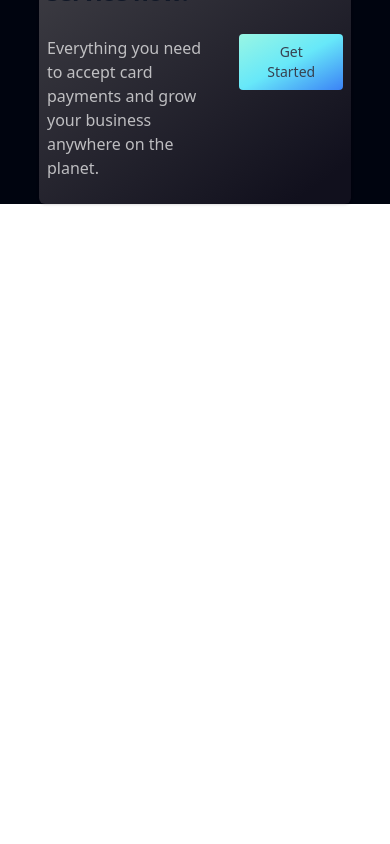
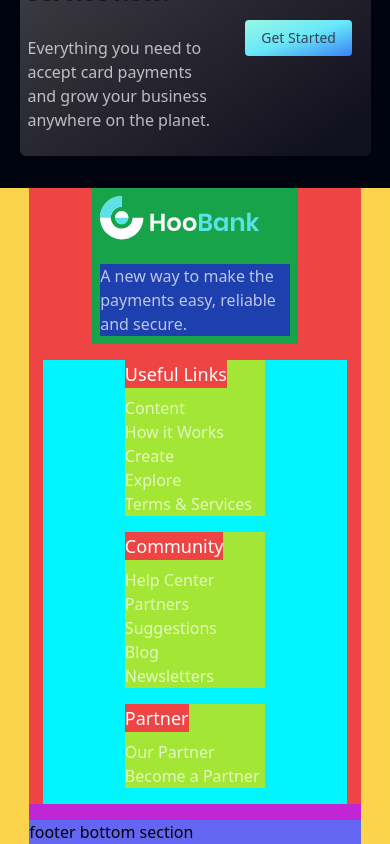
Before and after one commit to MoniruzzamanBillal/react-bank-web, a React (Vite) app: page / in a window 390 px wide. Shown: the part 3571-4415 px from the top of the page. Before the commit the page ends 3807 px from the top, so only its background shows below. Built offline with nearby package versions, Linux system fonts and the light colour scheme.

Commit message:
footer prototype 1 done

```diff
--- a/src/App.jsx
+++ b/src/App.jsx
@@ -13,6 +13,7 @@ import {
   Testimonials,
   Clients,
   CTA,
+  Footer,
 } from "./Components";
 import FeedBackCard from "./Components/FeedBackCard";
 
@@ -31,6 +32,7 @@ const App = () => {
           <Testimonials />
           <Clients />
           <CTA />
+          <Footer />
         </div>
       </div>
     </>
--- a/src/Components/CTA.jsx
+++ b/src/Components/CTA.jsx
@@ -5,7 +5,7 @@ const CTA = () => {
   return (
     <>
       <div className="ctaContainer  mb-8 md:mb-16  ">
-        <div className="ctaWrapper bg-black-gradient w-[80%] md:w-[70%] m-auto rounded-md ">
+        <div className="ctaWrapper bg-black-gradient w-[90%] sm:w-[82%] md:w-[70%] m-auto rounded-md ">
           {/* card starts  */}
           <a className=" px-2 py-6 sm:px-6 sm:py-8 md:px-8  md:py-12 rounded-md shadow flex justify-between items-center cursor-pointer">
             {/* left side of card starts  */}
--- a/src/Components/Clients.jsx
+++ b/src/Components/Clients.jsx
@@ -11,7 +11,7 @@ const Clients = () => {
           {clients &&
             clients.map((ele, ind) => (
               <div
-                className="clientItem  flex justify-center items-center mb-7 sm:mb-4 "
+                className="clientItem  flex justify-center items-center mb-7   sm:mb-4 "
                 key={ele.id}
               >
                 <img
--- a/src/Components/Footer.jsx
+++ b/src/Components/Footer.jsx
@@ -1,7 +1,102 @@
 import React from "react";
 
+import { logo } from "../assets";
+import { footerLinks, socialMedia } from "../constants/constants";
+import styles from "../Style";
+
 const Footer = () => {
-  return <div>Footer</div>;
+  return (
+    <>
+      <div className="footerContainer bg-amber-300 ">
+        <div className="footerWrapper bg-fuchsia-600 w-[85%] m-auto ">
+          {/* top section of footer starts  */}
+
+          <div className="footerTop bg-red-500 mb-4 flex flex-col md:flex-row justify-between   ">
+            {/*  */}
+            <div className="footerTopLeftContainer bg-green-600 m-auto md:m-0 w-[62%] sm:w-[50%] md:w-[25%] mb-4 md:mb-0 p-2  ">
+              {/*  */}
+              <div className="footerTopLeftLogo mb-6  ">
+                <img
+                  src={logo}
+                  className=" w-[10rem] sm:w-[11rem] md:w-[10rem] lg:w-[11rem] "
+                />
+              </div>
+              {/*  */}
+              <div className="footerTopLeftPara bg-blue-800 w-[100%] sm:w-[94%] md:w-[90%] lg:w-[85%] ">
+                <p className=" text-[#FFFFFFB2] ">
+                  A new way to make the payments easy, reliable and secure.
+                </p>
+              </div>
+              {/*  */}
+            </div>
+            {/*  */}
+
+            {/*  */}
+            <div className="footerTopRight bg-secondary m-auto md:m-0 w-[92%] md:w-[84%] flex flex-col md:flex-row justify-evenly items-center md:justify-evenly  ">
+              {/*  */}
+
+              {/*  */}
+              {/*  */}
+              {/*  */}
+              {/*  */}
+              {/*  */}
+              {footerLinks &&
+                footerLinks.map((ele) => (
+                  <>
+                    {/*  */}
+                    <div className="footerTopRightContainer bg-lime-400 w-[46%] sm:w-[37%] md:w-[30%] flex flex-col items-start   mb-4 md:mb-0 min-h-fit  md:min-h-[12rem]  ">
+                      <div className="topRightHeading bg-red-500 text-white mb-2 ">
+                        <h1 className=" text-lg text-white "> {ele.title} </h1>
+                      </div>
+
+                      <div className="ulLinks text-white">
+                        <ul>
+                          {ele.links.map((li, ind) => (
+                            <>
+                              <li
+                                key={ind}
+                                className="text-dimWhite hover:text-secondary  "
+                              >
+                                <a href={li.link}> {li.name} </a>
+                              </li>
+                            </>
+                          ))}
+                        </ul>
+                      </div>
+                    </div>
+                    {/*  */}
+                  </>
+                ))}
+
+              {/*  */}
+              {/*  */}
+              {/*  */}
+              {/*  */}
+              {/*  */}
+              {/*  */}
+              {/*  */}
+
+              {/*  */}
+            </div>
+            {/*  */}
+
+            {/*  */}
+          </div>
+
+          {/* top section of footer ends  */}
+          {/*  */}
+
+          {/* bottom section of footer starts  */}
+          <div className="footerBottom bg-indigo-500 ">
+            <h1>footer bottom section</h1>
+          </div>
+
+          {/* bootom section of footer ends  */}
+          {/*  */}
+        </div>
+      </div>
+    </>
+  );
 };
 
 export default Footer;
--- a/src/constants/constants.js
+++ b/src/constants/constants.js
@@ -109,23 +109,23 @@ export const footerLinks = [
     links: [
       {
         name: "Content",
-        link: "https://www.hoobank.com/content/",
+        link: "#",
       },
       {
         name: "How it Works",
-        link: "https://www.hoobank.com/how-it-works/",
+        link: "#",
       },
       {
         name: "Create",
-        link: "https://www.hoobank.com/create/",
+        link: "#",
       },
       {
         name: "Explore",
-        link: "https://www.hoobank.com/explore/",
+        link: "#",
       },
       {
         name: "Terms & Services",
-        link: "https://www.hoobank.com/terms-and-services/",
+        link: "#",
       },
     ],
   },
@@ -134,23 +134,23 @@ export const footerLinks = [
     links: [
       {
         name: "Help Center",
-        link: "https://www.hoobank.com/help-center/",
+        link: "#",
       },
       {
         name: "Partners",
-        link: "https://www.hoobank.com/partners/",
+        link: "#",
       },
       {
         name: "Suggestions",
-        link: "https://www.hoobank.com/suggestions/",
+        link: "#",
       },
       {
         name: "Blog",
-        link: "https://www.hoobank.com/blog/",
+        link: "#",
       },
       {
         name: "Newsletters",
-        link: "https://www.hoobank.com/newsletters/",
+        link: "#",
       },
     ],
   },
@@ -159,11 +159,11 @@ export const footerLinks = [
     links: [
       {
         name: "Our Partner",
-        link: "https://www.hoobank.com/our-partner/",
+        link: "#",
       },
       {
         name: "Become a Partner",
-        link: "https://www.hoobank.com/become-a-partner/",
+        link: "#",
       },
     ],
   },
```
